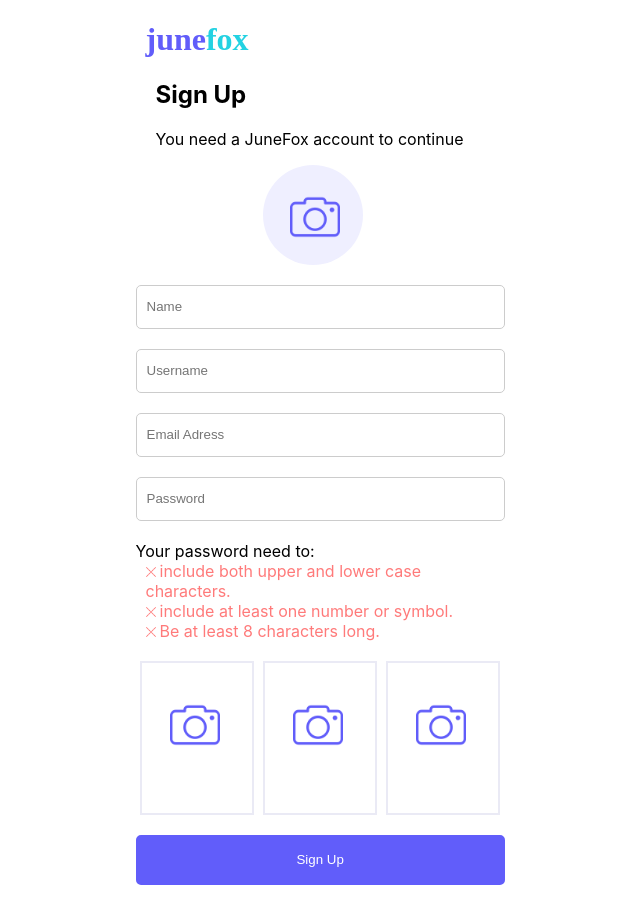
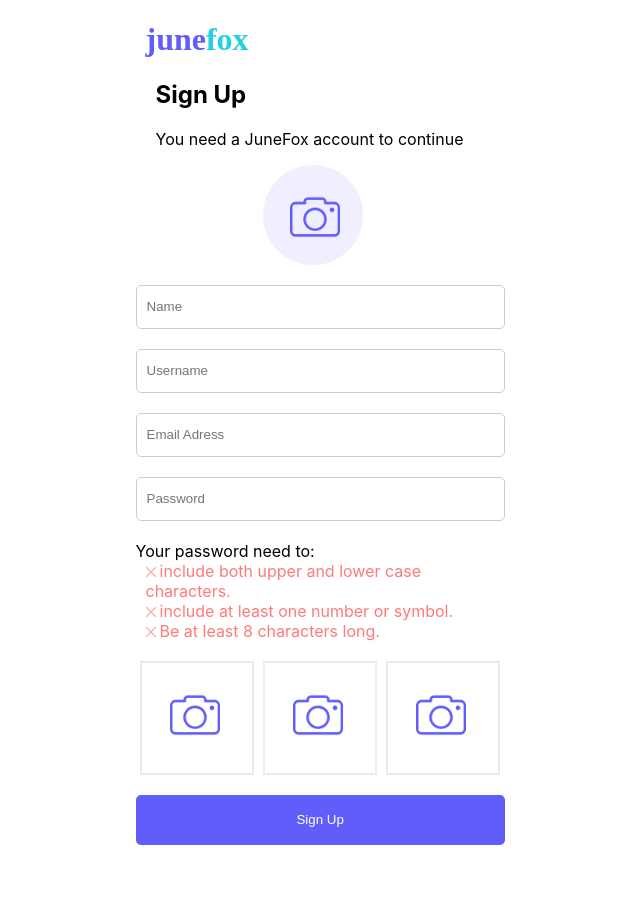
Before and after one commit to yassine0803/signup-react-express-mysql, a React (Create React App) app in the folder client/: page / in a window 1280 px wide. Shown: the whole page, without its empty margins (327-967 px from the left). After the commit the page ends 865 px from the top, so only its background shows below. Built offline with nearby package versions, Linux system fonts and the light colour scheme; no server answers; a web font is replaced by a local one.

Commit message:
update signup

```diff
--- a/client/src/components/signup/Signup.module.css
+++ b/client/src/components/signup/Signup.module.css
@@ -170,7 +170,7 @@
   right: 25%;
 }
 .gallery_image .gallery{
-  height: 150px;
+  height: 110px;
   width: 110px;
   border: 2px solid #eaeaf5;
 }
```
